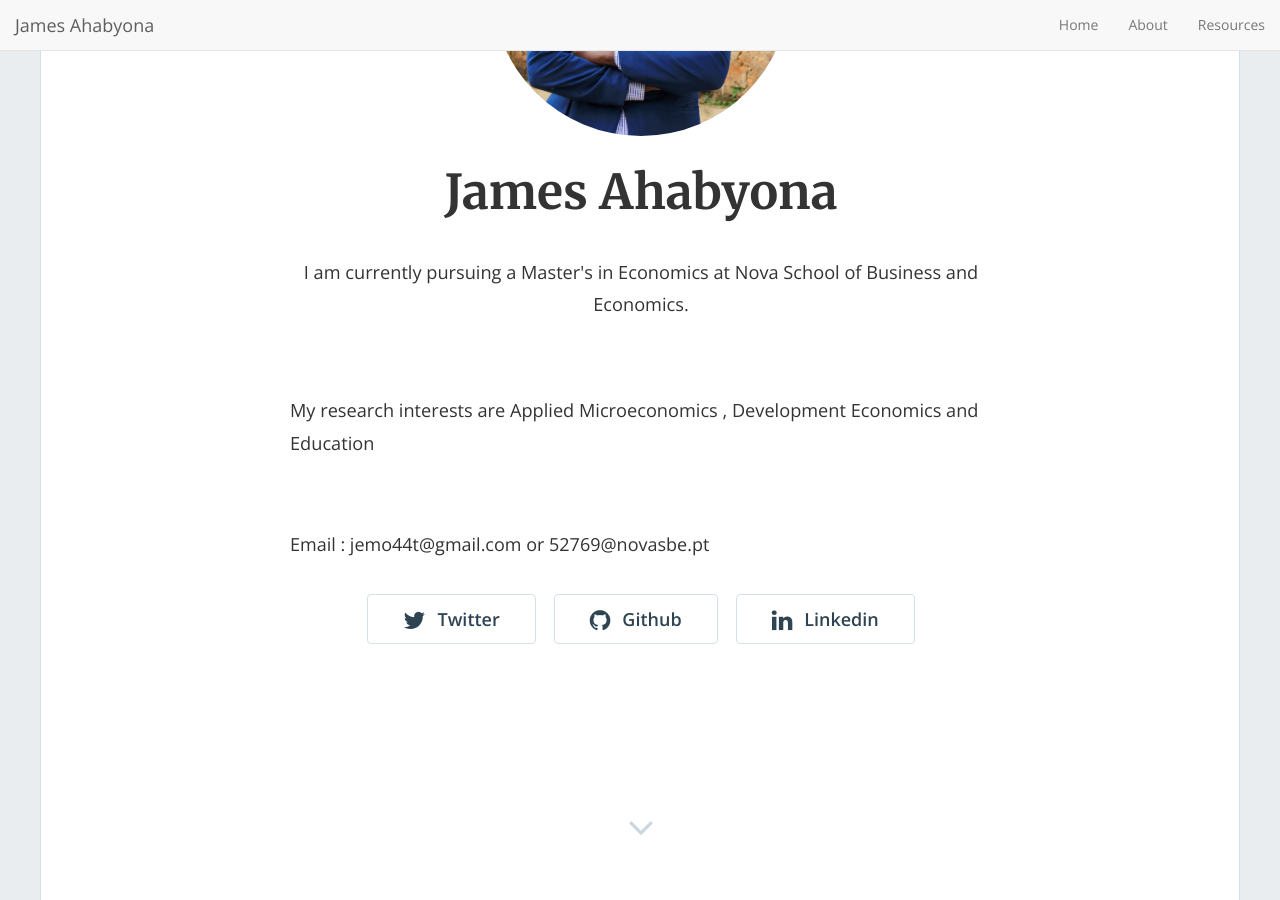
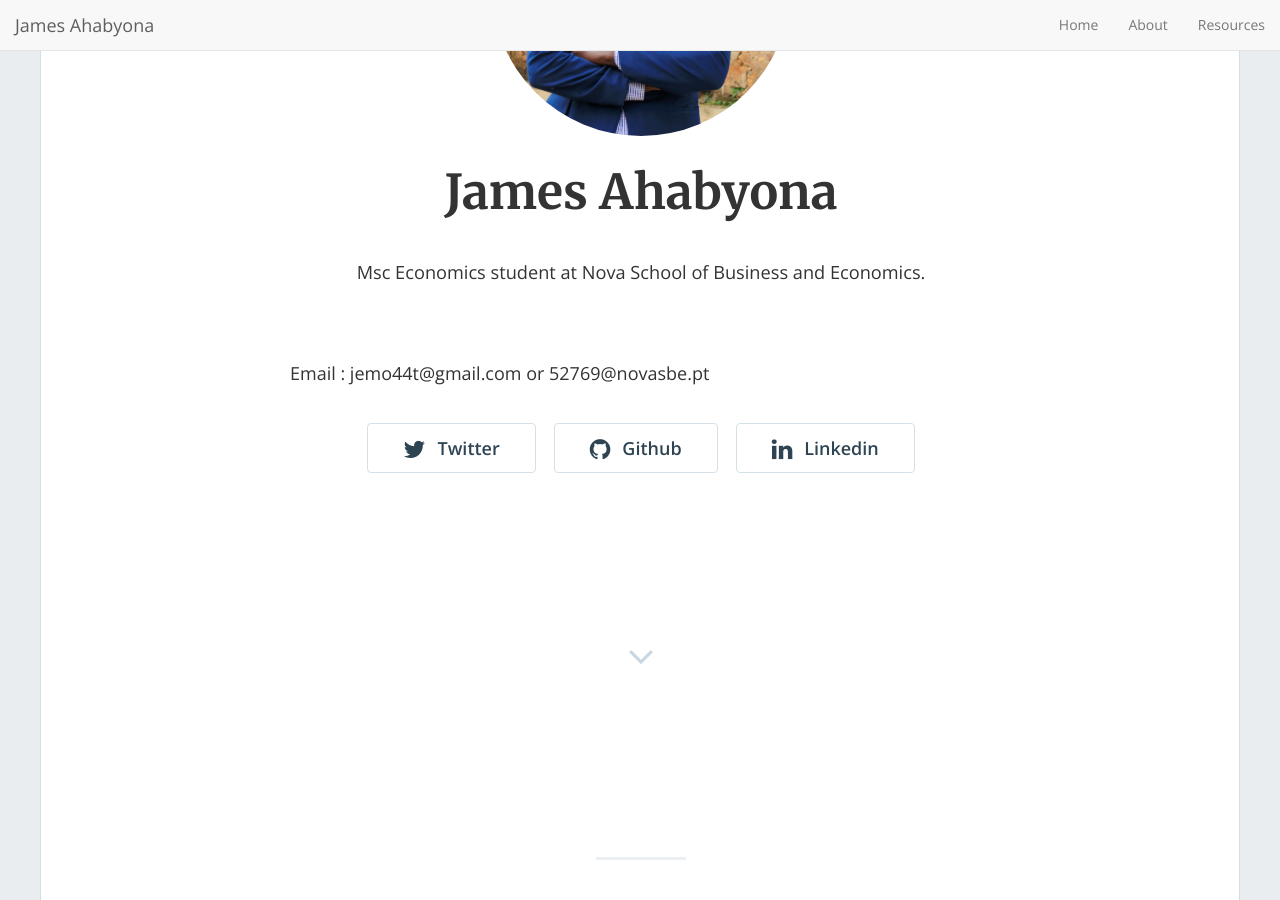
Before and after one commit to mariaelenaguer/mariaelenaguer.github.io, a Jekyll site: the page built from index.html, in a window 1280 px wide and 900 px high, scrolled down 327 px. Built offline with Jekyll 4.4.1, drawn with Linux system fonts in a browser that asks for light colours; nearby versions of some CDN libraries; the list of posts is cut into pages by our own code.

Commit message:
Update _config.yml

```diff
--- a/_config.yml
+++ b/_config.yml
@@ -15,7 +15,7 @@
 # in the templates via {{ site.myvariable }}.
 title: "James Ahabyona"
 email: 'jemo44t@gmail.com'
-description: "I am currently pursuing a Master's in Economics at Nova School of Business and Economics. <p> My research interests are Applied Microeconomics , Development Economics and Education </p> "
+description: "Msc Economics student at Nova School of Business and Economics. "
 baseurl: "" # the subpath of your site, e.g. /blog
 url: "https://jamesahabyona.github.io/" # the base hostname & protocol for your site, e.g. https://example.com
 twitter_username: 'a_ha256'
```
